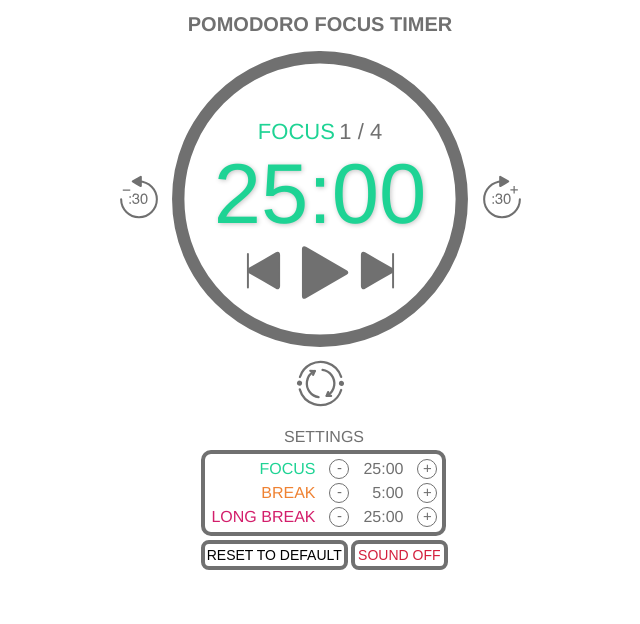
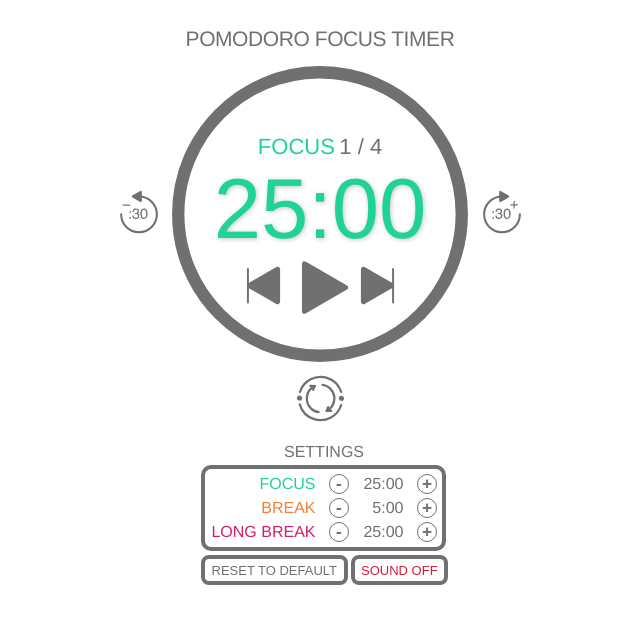
Before and after one commit to ejoflo/pomodoro, a plain HTML site: page index.html in a window 1280 px wide. Shown: the whole page, without its empty margins (320-960 px from the left). Drawn offline with Linux system fonts and the light colour scheme.

Commit message:
update stylesheet

```diff
--- a/style.css
+++ b/style.css
@@ -20,6 +20,7 @@ body:after {   /* preload images */
 	margin: 0 auto;
 	width: 440px;
 	height: auto;
+	padding-top: 15px;
 	grid-template: 350px 70px 150px / 100%;
 }
 
@@ -34,8 +35,9 @@ body:after {   /* preload images */
 	grid-column: 1 / 6;
 	justify-self: center;
 	align-self: center;
-	font-size: 20px;
-	font-weight: bold;
+	font-size: 21px;
+	font-weight: 500;
+	letter-spacing: -.02em;
 }
 
 .sessionInfo {
@@ -48,6 +50,7 @@ body:after {   /* preload images */
 #session {
 	color: #1ED394;
 	font-size: 22px;
+	font-weight: 500;
 }
 
 #round {
@@ -269,15 +272,22 @@ path { /* in svg, path that is drawn */
 #settingsBox button {
 	border: .10em solid #707070;
 	border-radius: 100%;
+	padding-right: 1px;
 	padding-bottom: 2px;
 	color: #707070;
 	background-color: #fff;
-	font-size: 15px;
-	line-height: 0%;
+	font-size: 13pt;
+	font-weight: 600;
+	line-height: .5;
 	outline: none;
 	cursor: pointer;
 	width: 20px;
 	height: 20px;
+}
+
+#settingsBox button:hover {
+	border-color: #1ED394;
+	color:#1ED394;
 }
 
 #focusLabel {
@@ -305,12 +315,17 @@ path { /* in svg, path that is drawn */
 }
 
 #resetBox button {
-	font-size: 14px;
+	font-size: 13px;
+	font-weight: 500;
 	background-color: #fff;
 	border: 4px solid #707070;
 	border-radius: 8px;
 	outline: none;
 	cursor: pointer;
+}
+
+.resetColor {
+	color: #707070;
 }
 
 .resetColor:hover {
```
